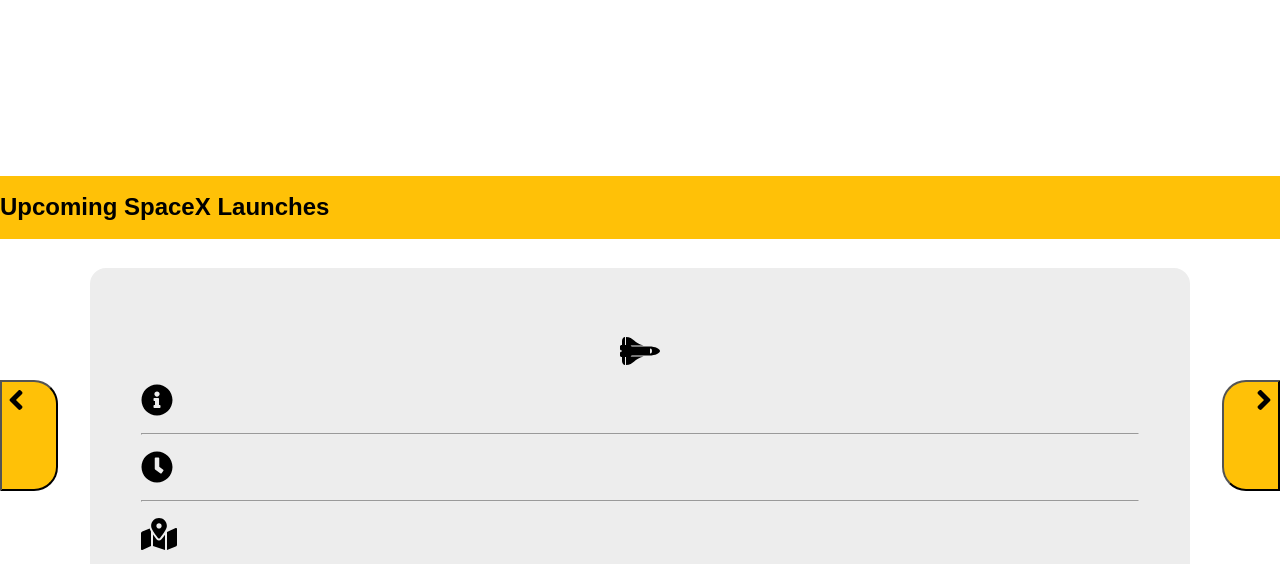
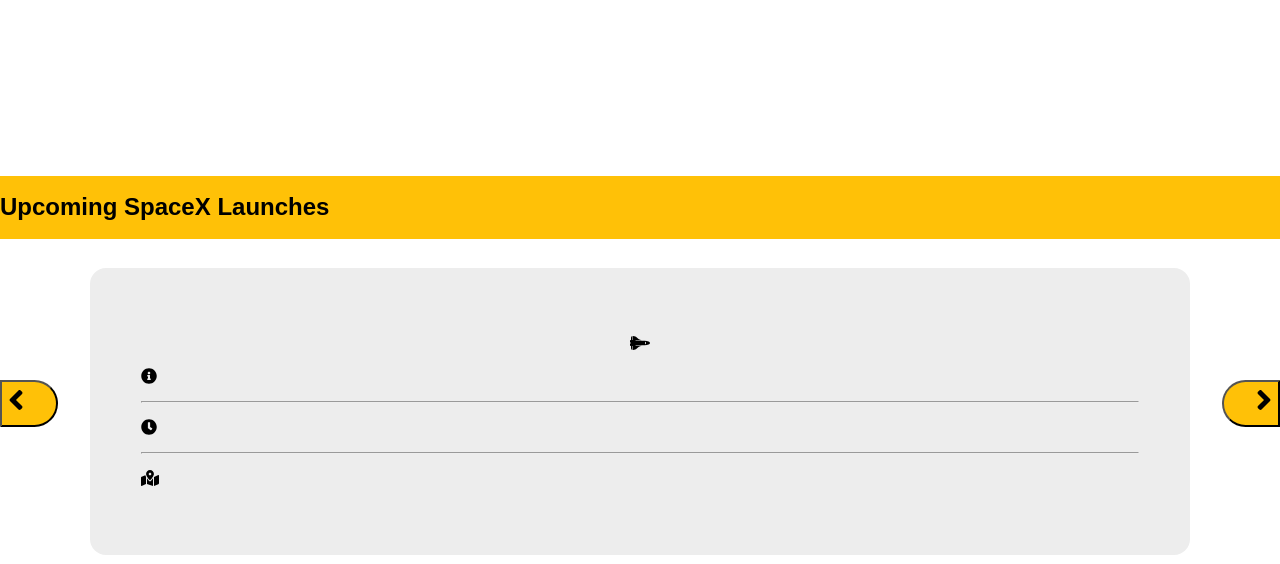
Before and after one commit to Hectorscreativeworld/Nasa-Mock-Data-App, a website: page public/index.html in a window 1280 px wide. Shown: the part 363-927 px from the top of the page. Drawn offline with Linux system fonts and the light colour scheme.

Commit message:
Astro_HomeWork

```diff
--- a/public/index.html
+++ b/public/index.html
@@ -48,25 +48,25 @@
 
 
       <p class="center">
-        <span class="spaceship" style="font-size: 2rem; color: black;">
+        <span class="spaceship" style="font-size: 1rem; color: black;">
           <i class="fas fa-space-shuttle"></i>
         </span>
         <span class="launchTitle"></span>
       </p>
 
-      <p><span class="i-Circle" style="font-size: 2rem; color: black;">
+      <p><span class="i-Circle" style="font-size: 1rem; color: black;">
           <i class="fas fa-info-circle"></i>
         </span>
         <span class="launchDescription"></span> </p>
       <hr>
       <p>
-        <span class="clock" style="font-size: 2rem; color: black;">
+        <span class="clock" style="font-size: 1rem; color: black;">
           <i class="fas fa-clock"></i>
           <span class="countDown"></span>
         </span>
       </p>
       <hr>
-      <p><span class="i-Circle" style="font-size: 2rem; color: black;">
+      <p><span class="i-Circle" style="font-size: 1rem; color: black;">
           <i class="fas fa-map-marked-alt"></i>
         </span>
         <span class="launchLocation"></span>
--- a/public/main.js
+++ b/public/main.js
@@ -56,7 +56,7 @@
         })
     })
 }
-/*  count down code AKA "Best of a code" - working with dates api*/
+/*  count down code AKA "Beast of a code" - working with dates api*/
 const createCountDown = launchDate => {
   const countDownDate = new Date(launchDate).getTime()
   clearInterval(countDown)
```
